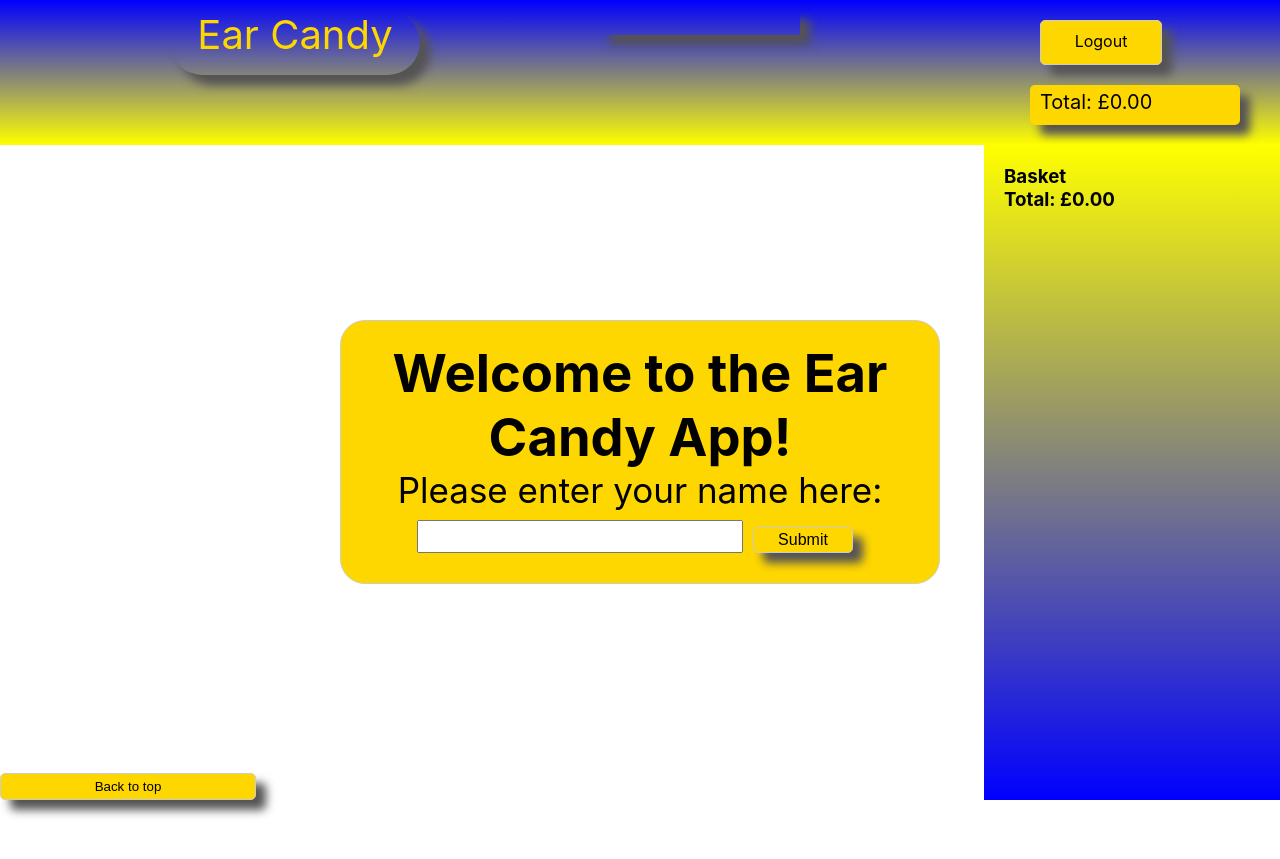
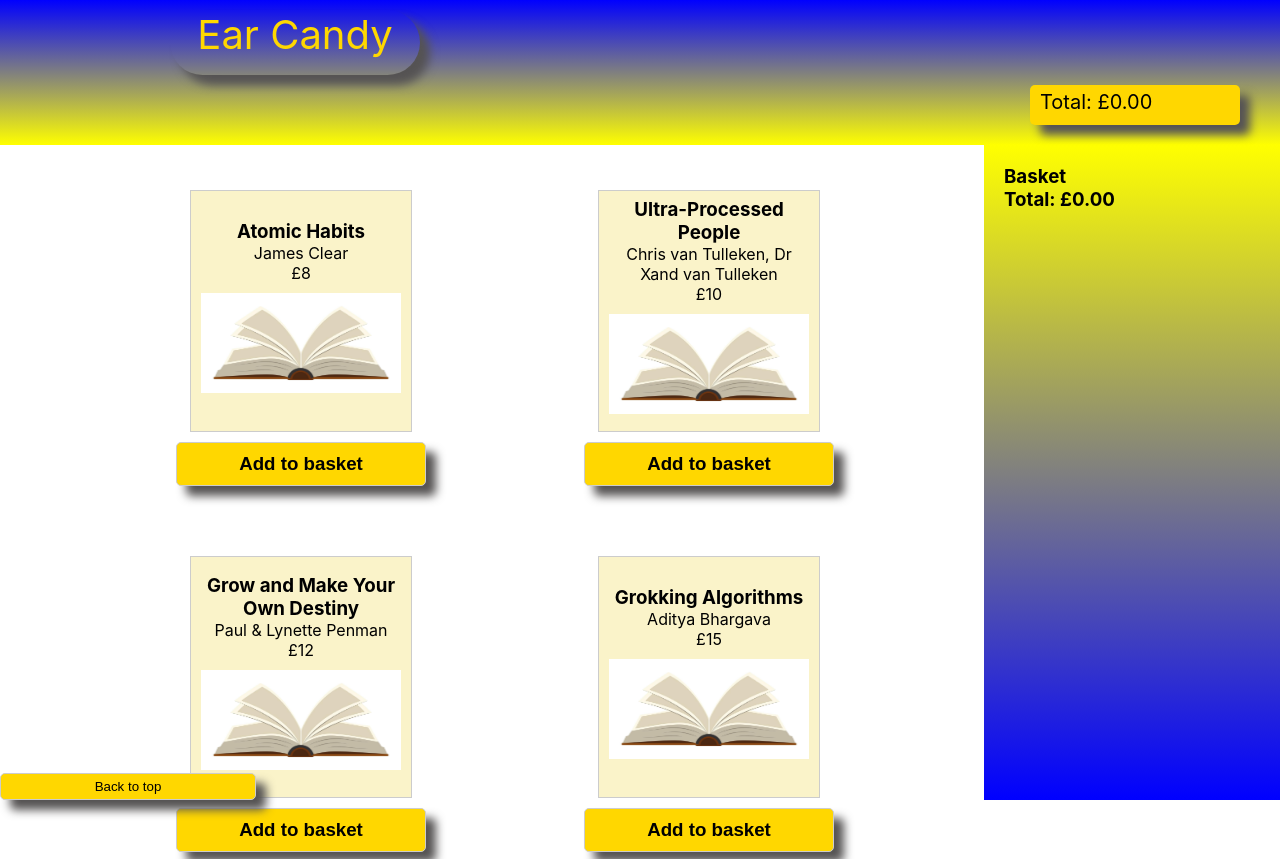
Before and after one commit to Silfr-Coder/E-Commerce-2, a React (Create React App) app in the folder e-commerce-app/: page / in a window 1280 px wide. Shown: the top 859 px of the page. Built offline with nearby package versions, Linux system fonts and the light colour scheme.

Commit message:
Remove Welcome login box
Remove Welcome box and need to login. This also removes the username functionality

```diff
--- a/e-commerce-app/src/App.js
+++ b/e-commerce-app/src/App.js
@@ -1,7 +1,7 @@
 import "./App.css";
 import { audioBookList } from "./AudioBook";
 import Header from "./Components/Header";
-import WelcomeBox from "./Components/WelcomeBox";
+// import WelcomeBox from "./Components/WelcomeBox";
 import React, { useState, useEffect } from "react";
 import AudiobookPage from "./Components/AudiobookPage";
 import BookImage from "./Components/open-book-2.jpeg";
@@ -35,8 +35,7 @@
   const addAudiobookToBasket = (audioBook) => {
     //add the audiobook to the basket
     setBasket([...basket, audioBook]);
-    //update the total cost and make audioBook.price a number
-    //update the total cost and round to 2 decimal places
+    //update the total cost
     setTotal(total + audioBook.price);
   };
 
@@ -51,12 +50,15 @@
   const printToScreen = () => {
     console.log("Something was clicked");
   };
-
-  const handleLogout = () => {
-    console.log("Logout button clicked. Current username:", username);
-    setUsername("");
-    console.log("Username after logout:", username);
-  };
+  // // function to handle the logout button
+  // const handleLogout = () => {
+  //   console.log("Logout button clicked. Current username:", username);
+  //   setUsername("");
+  // };
+  // add useEffect to print the username to the console when it changes
+  useEffect(() => {
+    console.log("Username has changed to:", username);
+  }, [username]);
 
   return (
     <>
@@ -66,14 +68,15 @@
           headerItems={[
             { className: "header-logo-box", text: "Ear Candy" },
             {
-              className: "header-username-box",
+              className: "headerhandle-username-box",
+              //using the ternary operator to display the username if it is set
               text: username ? `Welcome, ${username}` : "",
             },
-            {
-              className: "Logout-button",
-              text: "Logout",
-              onClick: handleLogout, // set username to empty string,
-            },
+            // {
+            //   className: "Logout-button",
+            //   text: "Logout",
+            //   onClick: handleLogout, // set username to empty string,
+            // },
             { className: "header-welcome-box", text: "" },
             {
               className: "header-spend-summary-box",
@@ -83,10 +86,10 @@
         />
         {/* display the main content of audiobooks here */}
         <div className="main-page-content">
-          {username ? ( // If username is set, display main page
+          {/* {username ? ( // If username is set, display main page */}
           <>
             {/* if no audiobook is selected, display the whole list of audiobooks */}
-              {!selectedAudiobook && (
+            {/* {!selectedAudiobook && ( */}
             <div className="books-container">
               {/* map through the audiobook list and display each audiobook */}
               {audioBookList.map((audioBook, index) => (
@@ -112,7 +115,7 @@
                 </div>
               ))}
             </div>
-              )}
+            {/* )} */}
             {/* If audiobook is selected, display audiobook page */}
             {selectedAudiobook && (
               <div className="books-container">
@@ -124,10 +127,9 @@
               </div>
             )}
           </>
-          ) : (
-            // If username is not set, display WelcomeBox
-            <WelcomeBox setUsername={setUsername} />
-          )}
+          {/* ) : ( // If username is not set, display WelcomeBox
+          <WelcomeBox setUsername={setUsername} /> */}
+          {/* )} */}
           {/* Display the basket */}
           <div className="basket-container">
             <h3>Basket</h3>
```
Lines whose indentation alone changed are shown as unchanged.
